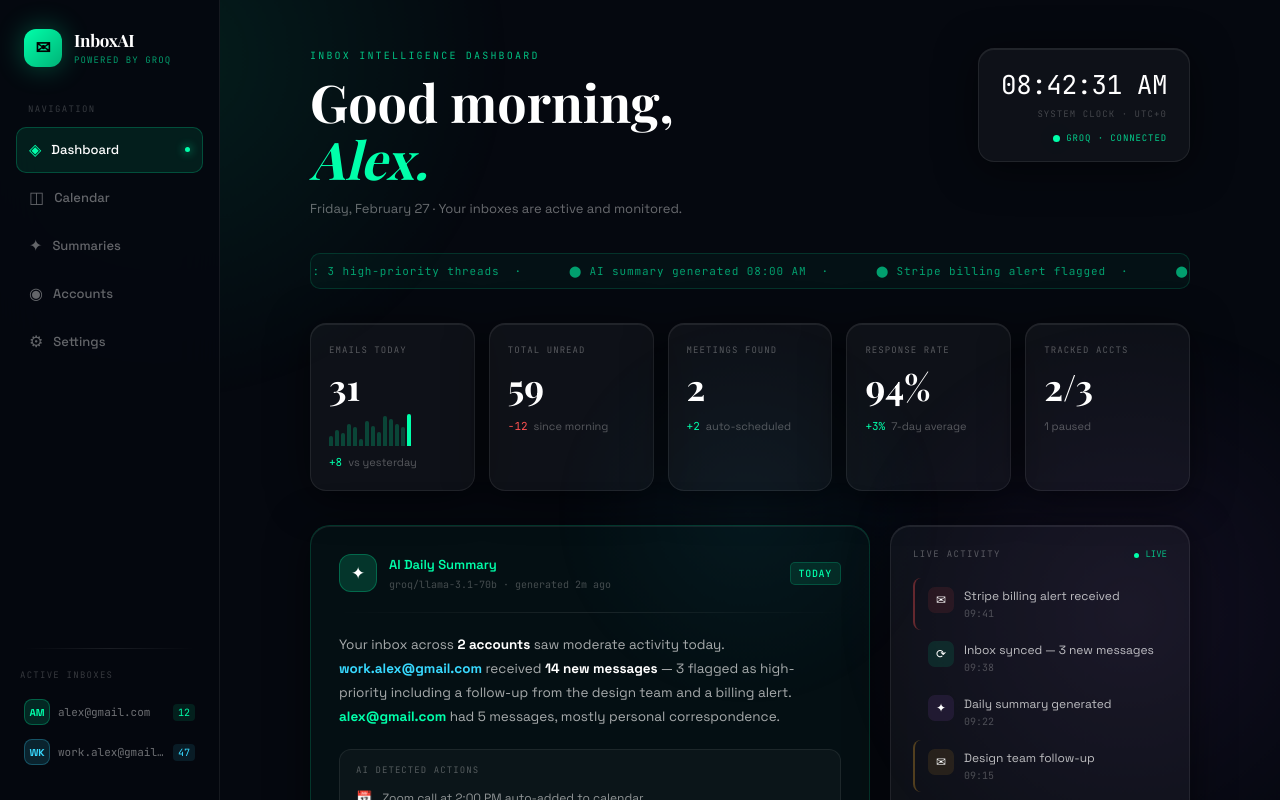
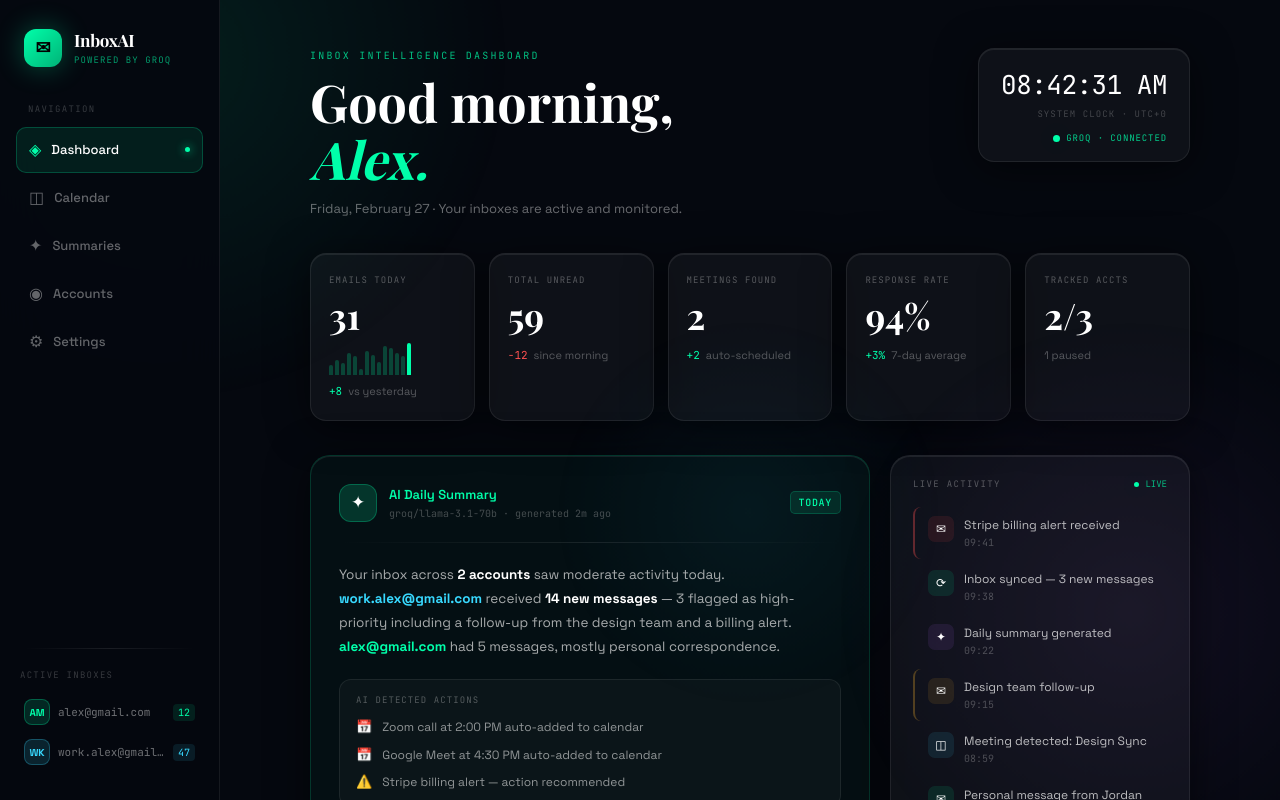
Before and after one commit to sployal/ai_inbox, a Next.js app: page /home in a window 1280 px wide. Shown: the top 800 px of the page. Built offline with nearby package versions, Linux system fonts and the light colour scheme; a web font is replaced by a local one.

Commit message:
removed notification scroll animation on dashboard screen

```diff
--- a/src/app/home/page.tsx
+++ b/src/app/home/page.tsx
@@ -208,15 +208,6 @@ function Dashboard() {
             <span className="live" style={{ position:"relative",width:7,height:7,borderRadius:"50%",background:"#00ffaa",display:"inline-block" }}/>
             <span className="fm" style={{ fontSize:9,color:"rgba(0,255,170,.8)",letterSpacing:".1em" }}>GROQ · CONNECTED</span>
           </div>
-        </div>
-      </div>
-
-      {/* Ticker */}
-      <div style={{ background:"rgba(0,255,170,.04)",border:"1px solid rgba(0,255,170,.14)",borderRadius:10,padding:"9px 0",overflow:"hidden" }}>
-        <div className="ticker-inner" style={{ color:"rgba(0,255,170,.6)",fontFamily:"'JetBrains Mono',monospace",fontSize:11,letterSpacing:".08em",gap:32,paddingLeft:20 }}>
-          {["⬤ 2 meetings auto-detected","⬤ work.alex: 3 high-priority threads","⬤ AI summary generated 08:00 AM","⬤ Stripe billing alert flagged","⬤ Project Deadline: Feb 27 EOD","⬤ Response rate +4% this week","⬤ 203 newsletters paused",
-            "⬤ 2 meetings auto-detected","⬤ work.alex: 3 high-priority threads","⬤ AI summary generated 08:00 AM","⬤ Stripe billing alert flagged","⬤ Project Deadline: Feb 27 EOD","⬤ Response rate +4% this week","⬤ 203 newsletters paused"]
-            .map((item, i) => <span key={i} style={{ whiteSpace:"nowrap" }}>{item}&nbsp;&nbsp;·&nbsp;&nbsp;</span>)}
         </div>
       </div>
 
```
